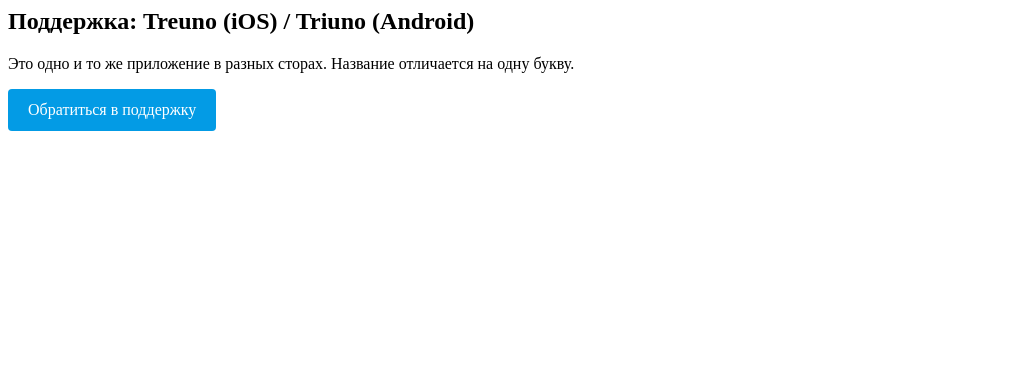
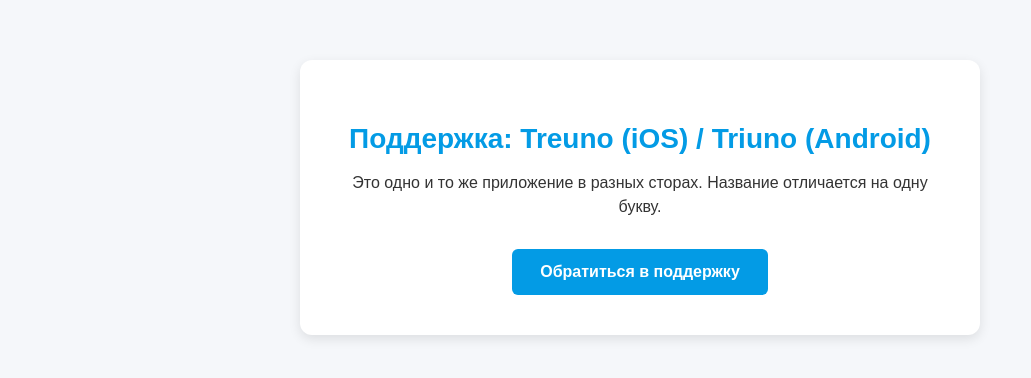
Before and after one commit to triunodev-dot/support_service, a plain HTML site: page index.html in a window 1280 px wide. Shown: the whole page, without its empty margins (0-1031 px from the left). Drawn offline with Linux system fonts and the light colour scheme.

Commit message:
Update index.html

```diff
--- a/index.html
+++ b/index.html
@@ -1,12 +1,16 @@
-
-
-<body>
-<section>
-  <h1>Поддержка: Treuno (iOS) / Triuno (Android)</h1>
-  <p>Это одно и то же приложение в разных сторах. Название отличается на одну букву.</p>
-  <a href="mailto:gadzhi.usa1@gmail.com?subject=Поддержка%20Treuno/Triuno&body=Опишите%20вашу%20проблему%20или%20вопрос%20здесь."
-     style="display:inline-block;padding:12px 20px;background:#039be5;color:#fff;text-decoration:none;border-radius:4px;">
-    Обратиться в поддержку
-  </a>
-</section>
-</body>
+<body style="margin:0;font-family:Arial, sans-serif;background:#f5f7fa;color:#333;">
+  <section style="max-width:600px;margin:60px auto;padding:40px;background:#fff;box-shadow:0 4px 12px rgba(0,0,0,0.1);border-radius:12px;text-align:center;">
+    <h1 style="color:#039be5;font-size:28px;margin-bottom:16px;">Поддержка: Treuno (iOS) / Triuno (Android)</h1>
+    <p style="font-size:16px;line-height:1.5;margin-bottom:30px;">
+      Это одно и то же приложение в разных сторах. Название отличается на одну букву.
+    </p>
+    <a href="mailto:gadzhi.usa1@gmail.com?subject=Поддержка%20Treuno/Triuno&body=Опишите%20вашу%20проблему%20или%20вопрос%20здесь."
+       style="display:inline-block;padding:14px 28px;background:#039be5;color:#fff;text-decoration:none;font-size:16px;font-weight:bold;border-radius:6px;transition:background 0.3s;">
+      Обратиться в поддержку
+    </a>
+  </section>
+  <script>
+    const link = document.querySelector('a');
+    link.addEventListener('mouseover', () => link.style.background = '#0288d1');
+    link.addEventListener('mouseout', () => link.style.background = '#039be5');
+  </script>
```
